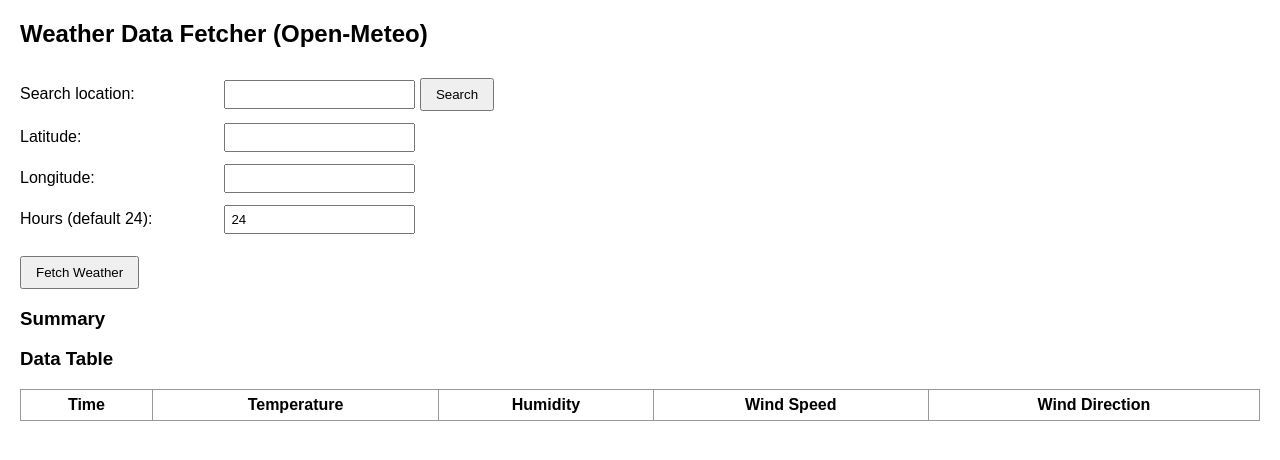
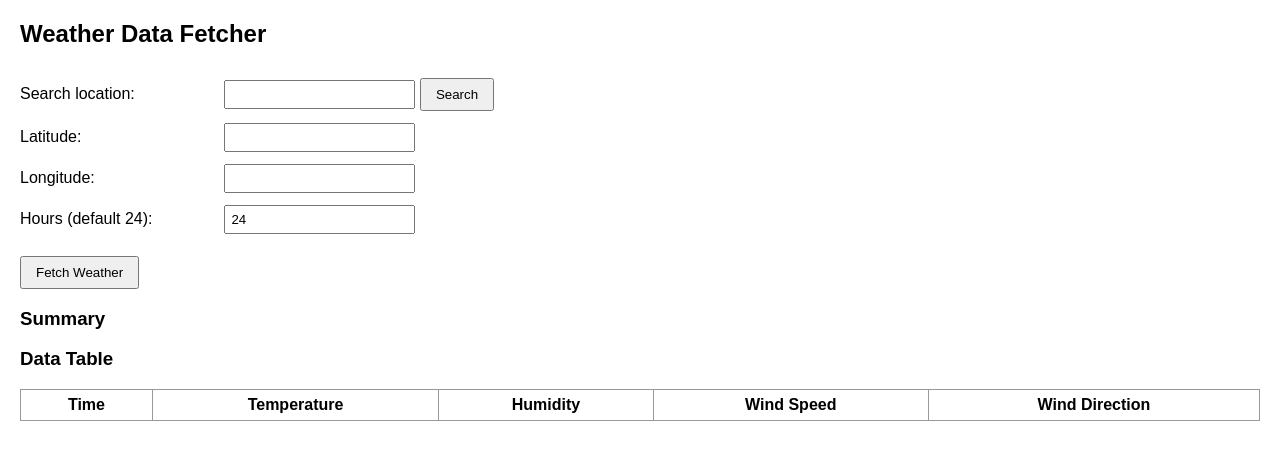
Before and after one commit to ambujrawat001/weather_testing_api, a plain HTML site: page index.html in a window 1280 px wide. Drawn offline with Linux system fonts and the light colour scheme.

Commit message:
Changed the name

```diff
--- a/index.html
+++ b/index.html
@@ -16,7 +16,7 @@
 </head>
 <body>
 
-<h2>Weather Data Fetcher (Open-Meteo)</h2>
+<h2>Weather Data Fetcher</h2>
 
 <div class="input-group">
     <label>Search location:</label>
```
